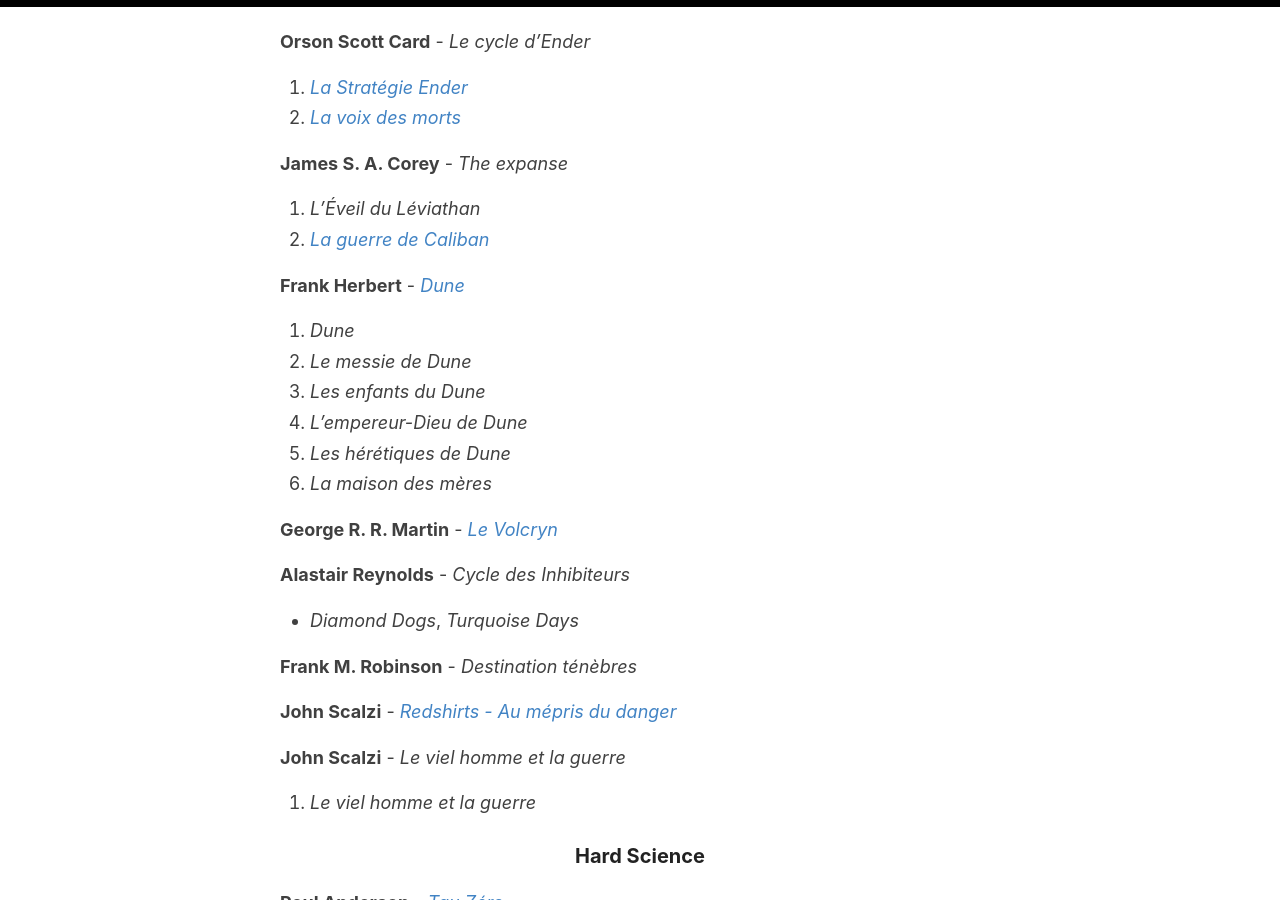
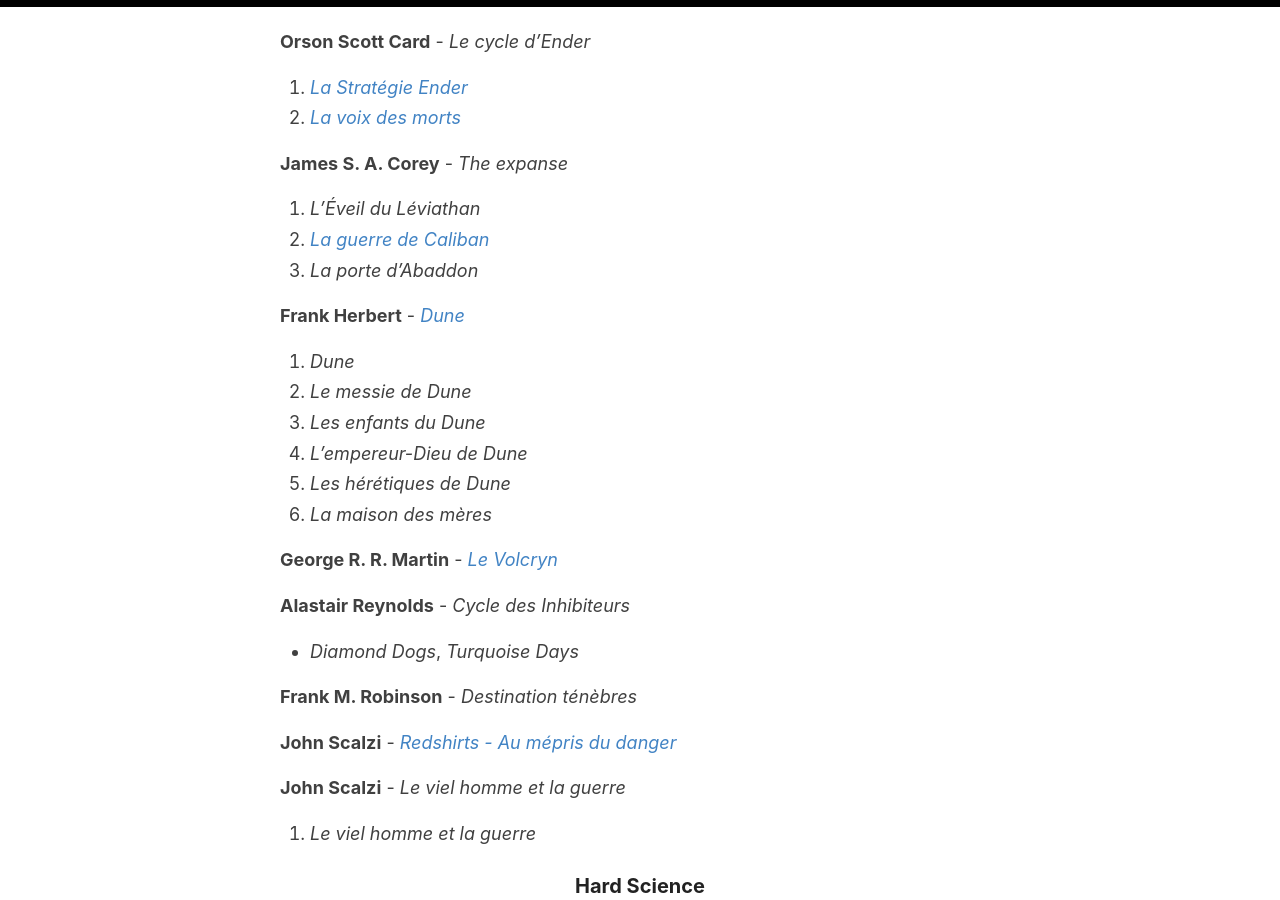
Before and after one commit to homeostasie/bouquins, a Jekyll site: the page built from _pages/lectures.md, in a window 1280 px wide and 900 px high, scrolled down 4728 px. Built offline with Jekyll 4.4.1, drawn with Linux system fonts in a browser that asks for light colours.

Commit message:
maj pal tom

```diff
--- a/_pages/lectures.md
+++ b/_pages/lectures.md
@@ -187,6 +187,7 @@
 **James S. A. Corey** - *The expanse*
 1. *L'Éveil du Léviathan*
 2. [*La guerre de Caliban*](https://homeostasie.github.io/bouquins/James-SA-Corey-_The-Expanse-2-La-guerre-de-Caliban/)
+3. *La porte d'Abaddon*
 
 **Frank Herbert** - [*Dune*](https://homeostasie.github.io/bouquins/Franck-herbert_dune/)
 1. *Dune*
```
